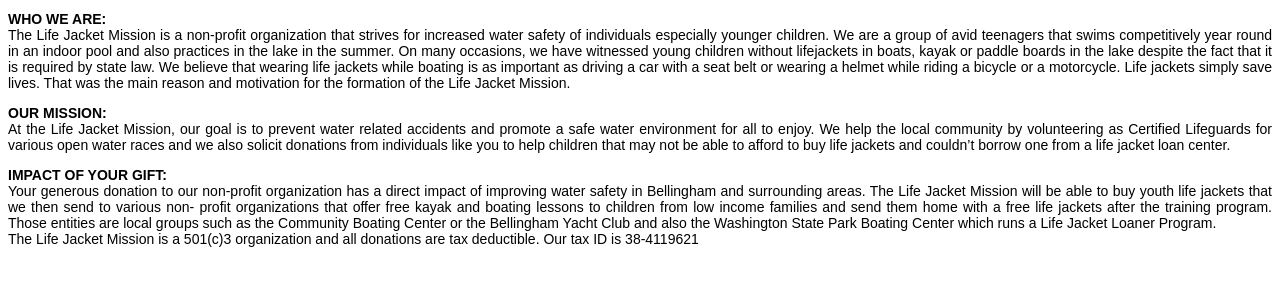
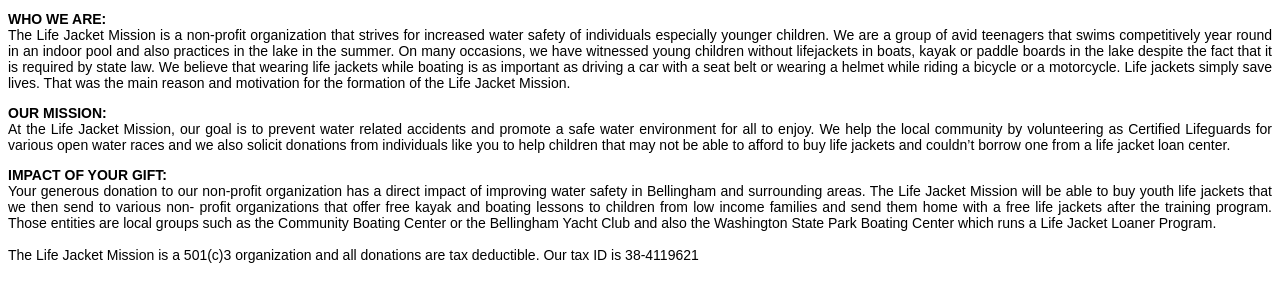
Before and after one commit to NoahChen2/Noahchen2.github.io, a plain HTML site: page index.html in a window 1280 px wide. Shown: the part 87-388 px from the top of the page. Drawn offline with Linux system fonts and the light colour scheme.

Commit message:
Update index.html

```diff
--- a/index.html
+++ b/index.html
@@ -29,7 +29,7 @@ profit organizations that offer free kayak and boating lessons to children from
 low income families and send them home with a free life jackets after the
 training program. Those entities are local groups such as the Community
 Boating Center or the Bellingham Yacht Club and also the Washington State
-Park Boating Center which runs a Life Jacket Loaner Program.<br>
+Park Boating Center which runs a Life Jacket Loaner Program.<br><br>
 The Life Jacket Mission is a 501(c)3 organization and all donations are tax
 deductible. Our tax ID is 38-4119621</p>
 </body>
```
